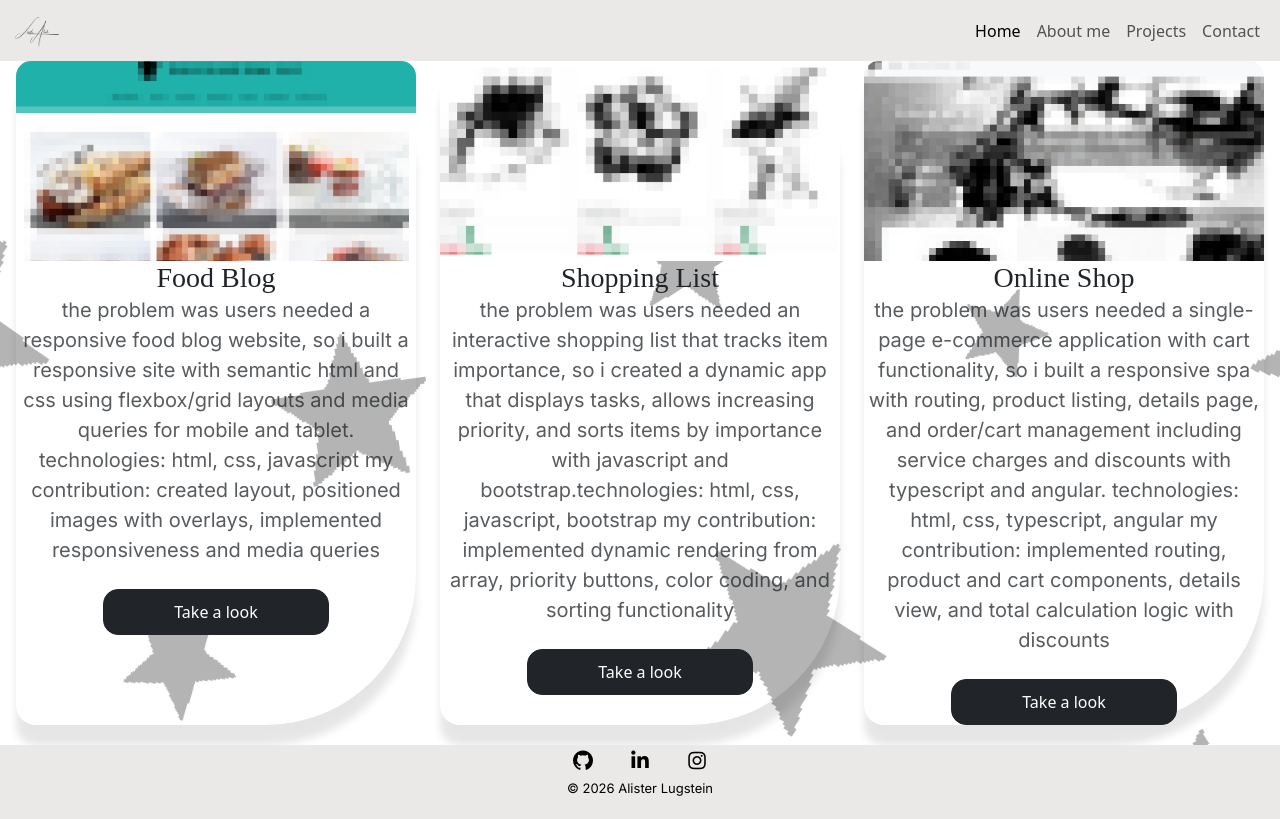
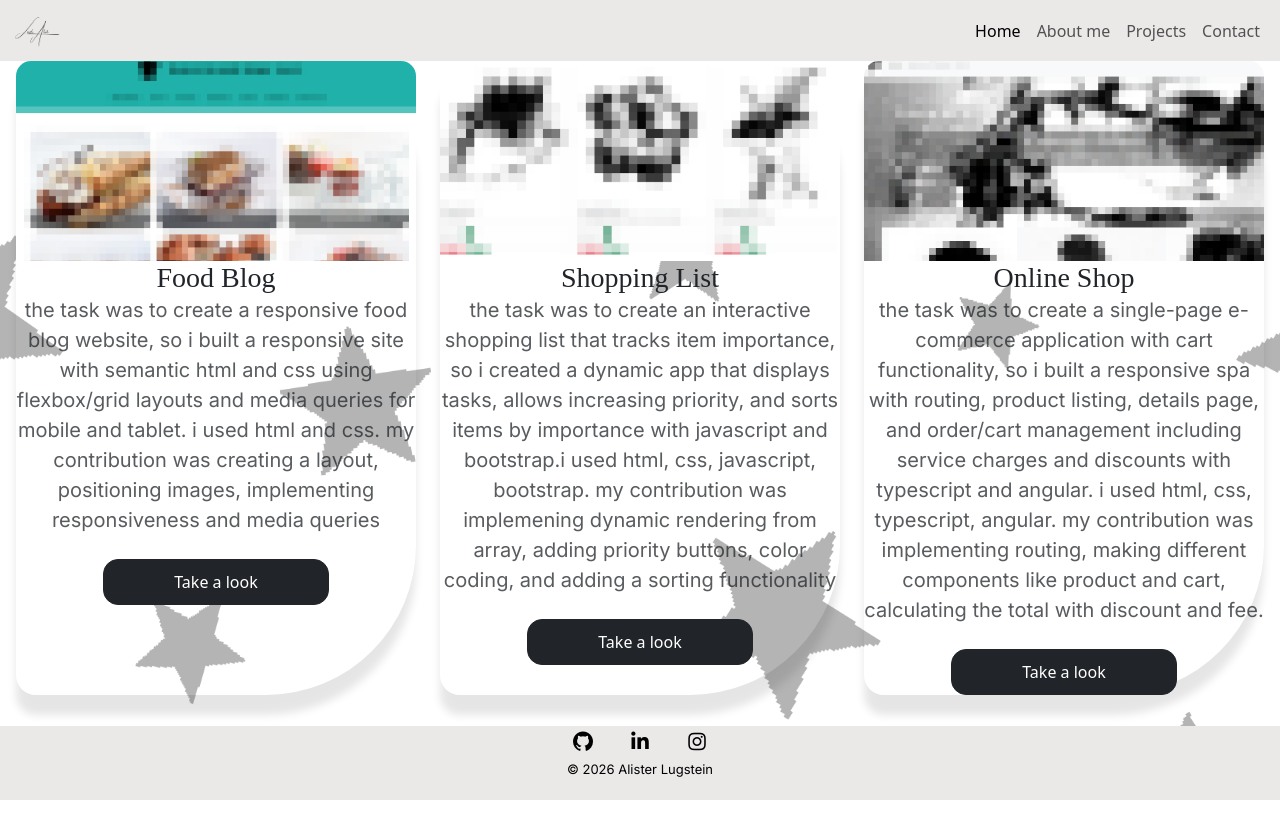
Before and after one commit to alisterlu-creator/My_Portfolio, an Angular app: page /projects in a window 1280 px wide. Built offline with nearby package versions, Linux system fonts and the light colour scheme; a web font is replaced by a local one.

Commit message:
rewrites product desc

```diff
--- a/src/app/my-products.ts
+++ b/src/app/my-products.ts
@@ -4,20 +4,20 @@ export const myProjects = [
     projectName: 'Food Blog',
     image: '../images/food_blog.png',
     projectDescription:
-      'the problem was users needed a responsive food blog website, so i built a responsive site with semantic html and css using flexbox/grid layouts and media queries for mobile and tablet. technologies: html, css, javascript my contribution: created layout, positioned images with overlays, implemented responsiveness and media queries',
+      'the task was to create a responsive food blog website, so i built a responsive site with semantic html and css using flexbox/grid layouts and media queries for mobile and tablet. i used html and css. my contribution was creating a layout, positioning images, implementing responsiveness and media queries',
   },
   {
     id: 2,
     projectName: 'Shopping List',
     image: '../images/shopping_list.png',
     projectDescription:
-      'the problem was users needed an interactive shopping list that tracks item importance, so i created a dynamic app that displays tasks, allows increasing priority, and sorts items by importance with javascript and bootstrap.technologies: html, css, javascript, bootstrap my contribution: implemented dynamic rendering from array, priority buttons, color coding, and sorting functionality ',
+      'the task was to create an interactive shopping list that tracks item importance, so i created a dynamic app that displays tasks, allows increasing priority, and sorts items by importance with javascript and bootstrap.i used html, css, javascript, bootstrap. my contribution was implemening dynamic rendering from array, adding priority buttons, color coding, and adding a sorting functionality ',
   },
   {
     id: 3,
     projectName: 'Online Shop',
     image: 'images/famazon.png',
     projectDescription:
-      'the problem was users needed a single-page e-commerce application with cart functionality, so i built a responsive spa with routing, product listing, details page, and order/cart management including service charges and discounts with typescript and angular. technologies: html, css, typescript, angular my contribution: implemented routing, product and cart components, details view, and total calculation logic with discounts',
+      'the task was to create a single-page e-commerce application with cart functionality, so i built a responsive spa with routing, product listing, details page, and order/cart management including service charges and discounts with typescript and angular. i used html, css, typescript, angular. my contribution was implementing routing, making different components like product and cart, calculating the total with discount and fee.',
   },
 ];
```
